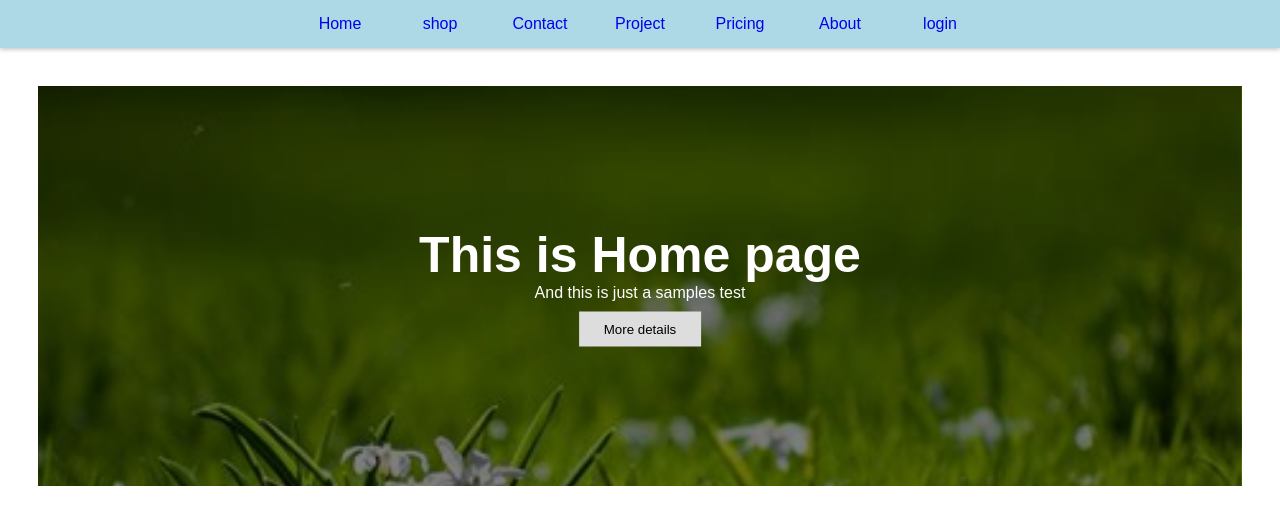
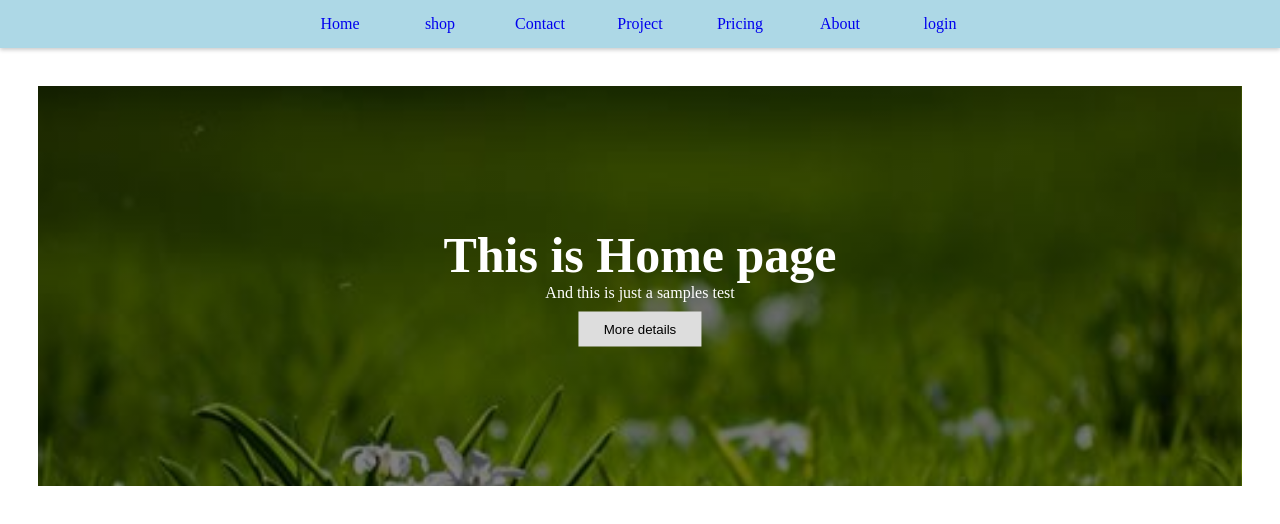
Before and after one commit to baxiry/im, a plain HTML site: page pages/home.html in a window 1280 px wide. Drawn offline with Linux system fonts and the light colour scheme.

Commit message:
I forgot what I wos doing

```diff
--- a/pages/assets/home.css
+++ b/pages/assets/home.css
@@ -1,9 +1,9 @@
 
-body, html {
-  height: 100%;
-  margin: 0;
-  font-family: Arial, Helvetica, sans-serif;
-}
+//body, html {
+//  height: 100%;
+//  margin: 0;
+//  font-family: Arial, Helvetica, sans-serif;
+//}
 
 .hero-image {
   background-image: linear-gradient(rgba(0, 0, 0, 0.5), rgba(0, 0, 0, 0.5)), url("nature.jpg");
```
Also changed, not shown: pages/assets/img_avatar2.png (added).
